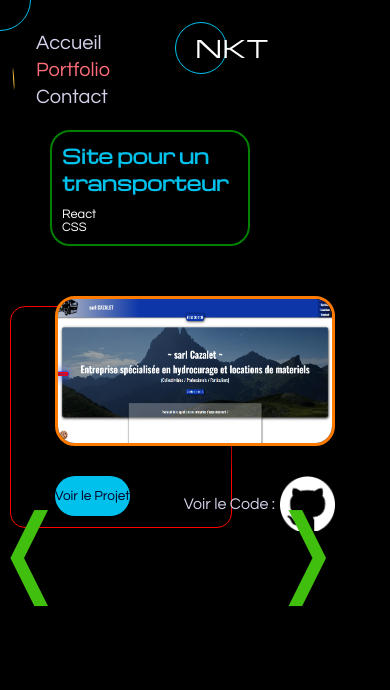
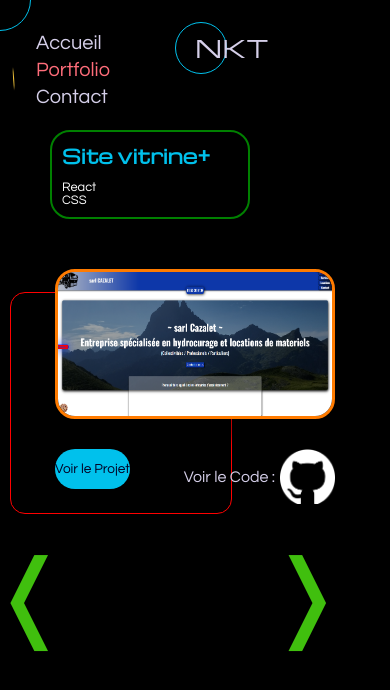
Before and after one commit to Issou83/Portfolio-Mr-Niakate, a React (Create React App) app: page /projet-1 in a window 390 px wide. Shown: the top 690 px of the page. Built offline with nearby package versions, Linux system fonts and the light colour scheme.

Commit message:
Améliorations du responsive

```diff
--- a/src/components/DynamicText.jsx
+++ b/src/components/DynamicText.jsx
@@ -4,7 +4,7 @@ const DynamiqueText = () => {
   useEffect(() => {
     const target = document.getElementById("text-target");
 
-    let array = ["WEB"];
+    let array = ["Site vitrine", "DATA", "E-Commerce", "APP Web"];
     let wordIndex = 0;
 
     const createWord = () => {
--- a/src/components/Logo.jsx
+++ b/src/components/Logo.jsx
@@ -1,7 +1,12 @@
 import React from "react";
+import { NavLink } from "react-router-dom";
 
 const Logo = () => {
-  return <span className="logo">NKT</span>;
+  return (
+    <span className="logo">
+      <NavLink to="/">NKT</NavLink>
+    </span>
+  );
 };
 
 export default Logo;
--- a/src/components/Navigation.jsx
+++ b/src/components/Navigation.jsx
@@ -19,7 +19,7 @@ const Navigation = () => {
               to="/projet-1"
               className={(nav) => (nav.isActive ? "nav-active hover" : "hover")}
             >
-              <li>🚀Site pour Transtporteur</li>
+              <li>🚀Site vitrine (+)</li>
             </NavLink>
             <NavLink
               to="/projet-2"
--- a/src/data/projectsData.js
+++ b/src/data/projectsData.js
@@ -1,11 +1,11 @@
 export const projectsData = [
   {
     id: 0,
-    title: "Site pour un transporteur",
+    title: "Site vitrine+",
     date: "",
     languages: ["React", "CSS"],
     infos:
-      "Réalisation d'un site vitrine pour une entreprise à activités locales, incluant les parties référencement et SEO, ainsi qu'une page de location de matériel. Une page administrateur a été créée pour la gestion de ces locations (images, titres et descriptions pour chacun des articles).",
+      "Réalisation d'un site vitrine (avec options) pour une entreprise locale, incluant référencement SEO et une page de location de matériel. Une interface d'administration permet la gestion des locations.",
     img: "./assets/img/Cazalet.png",
     link: "https://sarl-cazalet.com/",
     gitlink: "https://https://github.com/Issou83/sarlCazalet",
@@ -16,7 +16,7 @@ export const projectsData = [
     date: "",
     languages: ["React", "SASS"],
     infos:
-      "Réalisation de la partie frontend en React pour un site de location de logements. Depuis la page d'accueil, il est possible de cliquer sur une carte pour accéder aux détails du logement et au profil de l'hôte.",
+      "Développement du front-end en React pour un site de location de logements, offrant une navigation intuitive depuis une carte vers les détails des logements et les profils des hôtes.",
     img: "./assets/img/projet-5.png",
     link: "https://kasa-issou.netlify.app/",
     gitlink: "https://github.com/Issou83/Projet-KASA-OPC-P7.git",
--- a/src/style/components/_buttons.scss
+++ b/src/style/components/_buttons.scss
@@ -16,7 +16,7 @@
       top: 510px;
     }
     @media screen and (max-width: 440px) {
-      top: 550px;
+      top: 595px;
     }
 
     &:hover {
--- a/src/style/pages/_home.scss
+++ b/src/style/pages/_home.scss
@@ -1,6 +1,8 @@
 .homeContainer {
   width: 100%;
   height: 100%;
+  margin: 0;
+  padding: 0;
 }
 
 .home {
```
